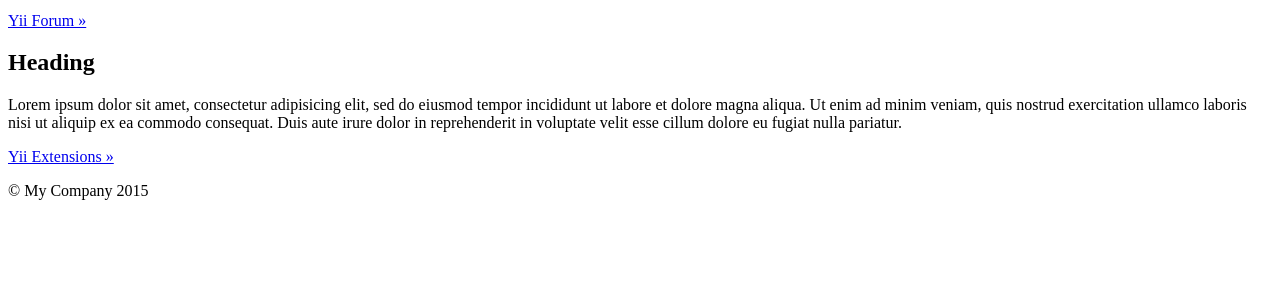
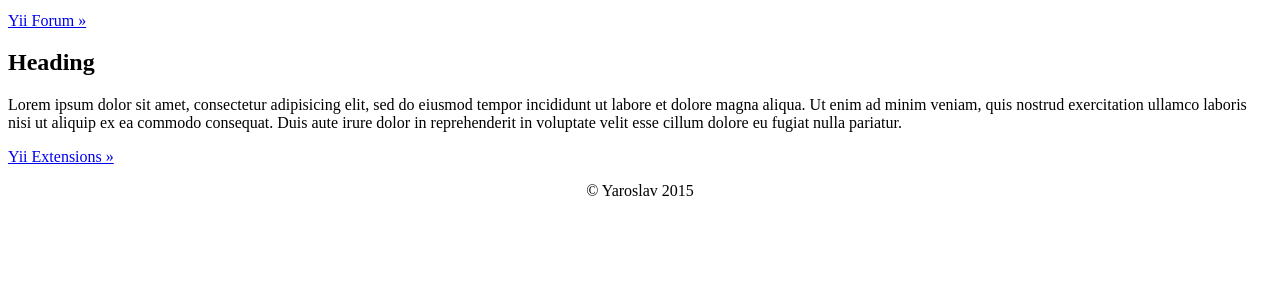
Before and after one commit to y-rybyak/yii2build, a Yii app: template backend/views/site/index.php in a window 1280 px wide. Shown: the part 376-676 px from the top of the page. Run offline with PHP 8.4 and a stand-in for Yii, Linux system fonts and the light colour scheme; the template is opened without the code that fills it, so the values that code supplies are empty; some libraries are stand-ins or nearby versions.

Commit message:
templates

```diff
--- a/backend/views/layouts/main.php
+++ b/backend/views/layouts/main.php
@@ -25,7 +25,7 @@ AppAsset::register($this);
     <div class="wrap">
         <?php
             NavBar::begin([
-                'brandLabel' => 'My Company',
+                'brandLabel' => 'Yaroslav',
                 'brandUrl' => Yii::$app->homeUrl,
                 'options' => [
                     'class' => 'navbar-inverse navbar-fixed-top',
@@ -60,8 +60,8 @@ AppAsset::register($this);
 
     <footer class="footer">
         <div class="container">
-        <p class="pull-left">&copy; My Company <?= date('Y') ?></p>
-        <p class="pull-right"><?= Yii::powered() ?></p>
+        <p align="center">&copy; Yaroslav <?= date('Y') ?></p>
+        <!--<p class="pull-right"><?= Yii::powered() ?></p>-->
         </div>
     </footer>
 
--- a/frontend/views/layouts/main.php
+++ b/frontend/views/layouts/main.php
@@ -26,7 +26,7 @@ AppAsset::register($this);
     <div class="wrap">
         <?php
             NavBar::begin([
-                'brandLabel' => 'My Company',
+                'brandLabel' => 'Yaroslav',
                 'brandUrl' => Yii::$app->homeUrl,
                 'options' => [
                     'class' => 'navbar-inverse navbar-fixed-top',
@@ -65,8 +65,8 @@ AppAsset::register($this);
 
     <footer class="footer">
         <div class="container">
-        <p class="pull-left">&copy; My Company <?= date('Y') ?></p>
-        <p class="pull-right"><?= Yii::powered() ?></p>
+        <p align="center">&copy; Yaroslav <?= date('Y') ?></p>
+        <!--<p class="pull-right"><?= Yii::powered() ?></p>-->
         </div>
     </footer>
 
```
